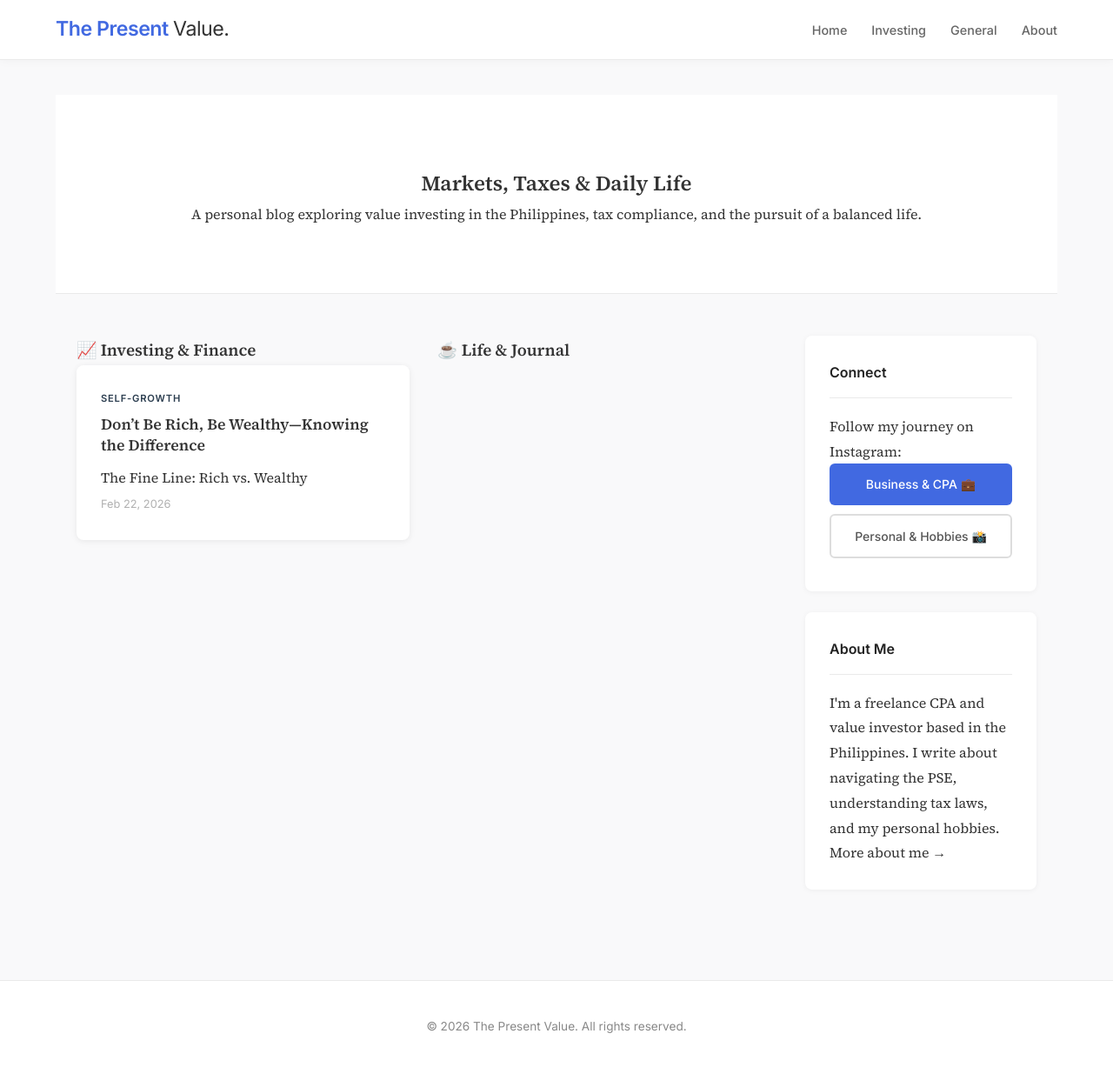
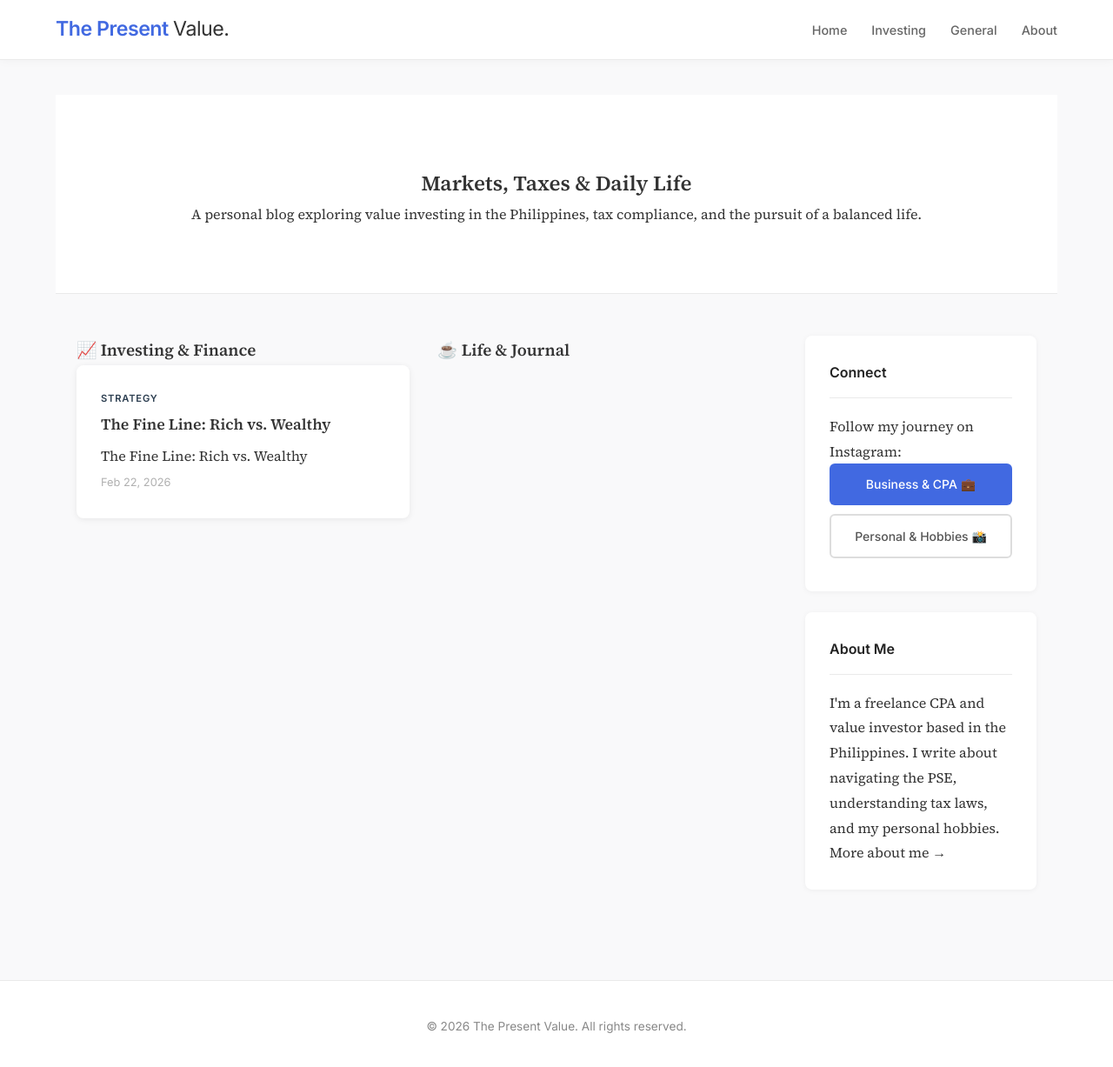
Before and after one commit to jezb-netrunner/the-present-value, a Jekyll site: the page built from index.html, in a window 1280 px wide and 1233 px high. Shown: the top 1227 px of the window at 87% size. Built offline with Jekyll 4.4.1, drawn with Linux system fonts in a browser that asks for light colours.

Commit message:
Update 2026-02-22-be-wealthy.md

```diff
--- a/_posts/2026-02-22-be-wealthy.md
+++ b/_posts/2026-02-22-be-wealthy.md
@@ -1,9 +1,9 @@
 ---
-layout: default
-title: "Don’t Be Rich, Be Wealthy—Knowing the Difference"
+layout: post
+title: "The Fine Line: Rich vs. Wealthy"
 date: 2026-02-22
 categories: investing
-tag: "Self-growth"
+tag: "Strategy"
 ---
 
 # The Fine Line: Rich vs. Wealthy
```
